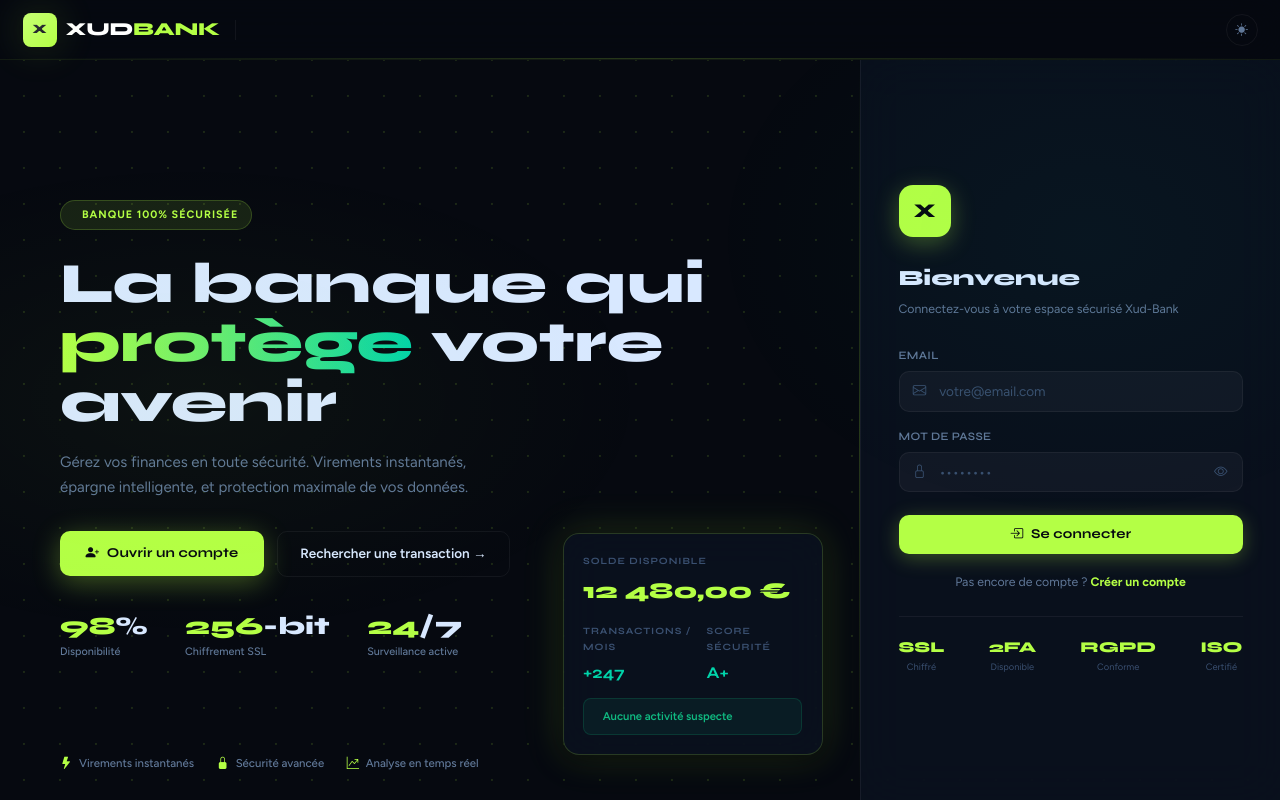
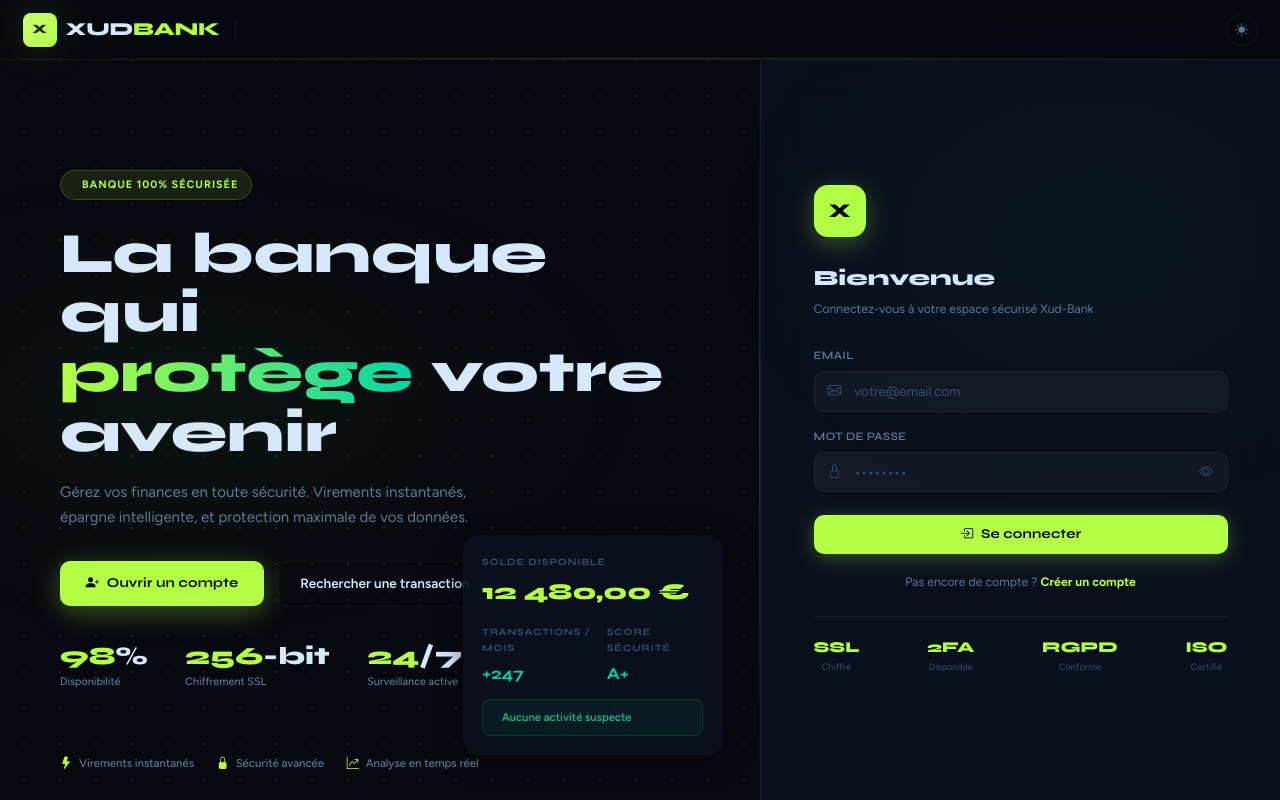
Before and after one commit to whitexudan15/xud-bank, a Python web app: template app/templates/login.html in a window 1280 px wide. Run offline with Jinja, Linux system fonts and the light colour scheme; the template is opened without the code that fills it, so the values that code supplies are empty.

Commit message:
light mode fix

```diff
--- a/app/templates/base.html
+++ b/app/templates/base.html
@@ -174,7 +174,7 @@
             font-weight: 800;
             font-size: 1.22rem;
             letter-spacing: -.2px;
-            color: #fff;
+            color: var(--t1);
         }
 
         .brand span {
--- a/app/templates/login.html
+++ b/app/templates/login.html
@@ -15,7 +15,7 @@
         right: 0;
         bottom: 0;
         display: grid;
-        grid-template-columns: 1fr 420px;
+        grid-template-columns: 1fr 520px;
         overflow: hidden;
     }
 
@@ -174,11 +174,11 @@
         right: 2.5rem;
         width: 260px;
         background: var(--bg-glass);
-        border: 1px solid rgba(180, 255, 69, .18);
+        border: none;
         border-radius: 16px;
         padding: 1.3rem;
         backdrop-filter: blur(20px);
-        box-shadow: var(--sh-card), var(--sh-lime);
+        box-shadow: var(--sh-card);
         animation: cardFloat 6s ease-in-out infinite, fadeSlideUp .6s var(--ease) .4s both;
     }
 
@@ -270,8 +270,14 @@
         display: flex;
         flex-direction: column;
         justify-content: center;
-        padding: 2.8rem 2.5rem;
+        align-items: center;
+        padding: 3rem 3.5rem;
         overflow-y: auto;
+    }
+
+    .form-inner {
+        width: 100%;
+        max-width: 420px;
     }
 
     .form-logo {
@@ -358,8 +364,21 @@
     }
 
     /* pwd toggle */
+    .input-wrap,
     .pwd-wrap {
         position: relative;
+    }
+
+    .input-wrap i.fi,
+    .pwd-wrap i.fi {
+        position: absolute;
+        left: .95rem;
+        top: 50% !important;
+        transform: translateY(-50%) !important;
+        color: var(--t3);
+        font-size: .9rem;
+        pointer-events: none;
+        z-index: 2;
     }
 
     .pwd-wrap .xinput {
@@ -386,7 +405,7 @@
         color: var(--lime);
     }
 
-    @media(max-width:900px) {
+    @media(max-width:1000px) {
         .landing {
             grid-template-columns: 1fr;
         }
@@ -396,7 +415,7 @@
         }
 
         .form-side {
-            padding: 2rem 1.5rem;
+            padding: 2.5rem 2rem;
         }
     }
 </style>
@@ -477,8 +496,9 @@
 
     <!-- ══ RIGHT — Login form ════════════════════════════════════════ -->
     <div class="form-side" id="form">
+        <div class="form-inner">
 
-        <div class="form-logo">X</div>
+            <div class="form-logo">X</div>
         <div class="form-title">Bienvenue</div>
         <p class="form-sub">Connectez-vous à votre espace sécurisé Xud-Bank</p>
 
@@ -500,7 +520,7 @@
 
             <div class="xfield">
                 <label>Email</label>
-                <div style="position:relative;">
+                <div class="input-wrap">
                     <i class="bi bi-envelope fi"></i>
                     <input type="email" name="email" class="xinput" placeholder="votre@email.com" required
                         autocomplete="email" />
@@ -510,7 +530,7 @@
             <div class="xfield">
                 <label>Mot de passe</label>
                 <div class="pwd-wrap">
-                    <i class="bi bi-lock fi" style="z-index:2;"></i>
+                    <i class="bi bi-lock fi"></i>
                     <input type="password" name="password" id="pwdIn" class="xinput" placeholder="••••••••" required
                         autocomplete="current-password" />
                     <button type="button" class="pwd-eye" id="togglePwd">
@@ -551,6 +571,8 @@
                 <div class="trust-lbl">Certifié</div>
             </div>
         </div>
+
+        </div>
     </div>
 </div>
 {% endblock %}
```
